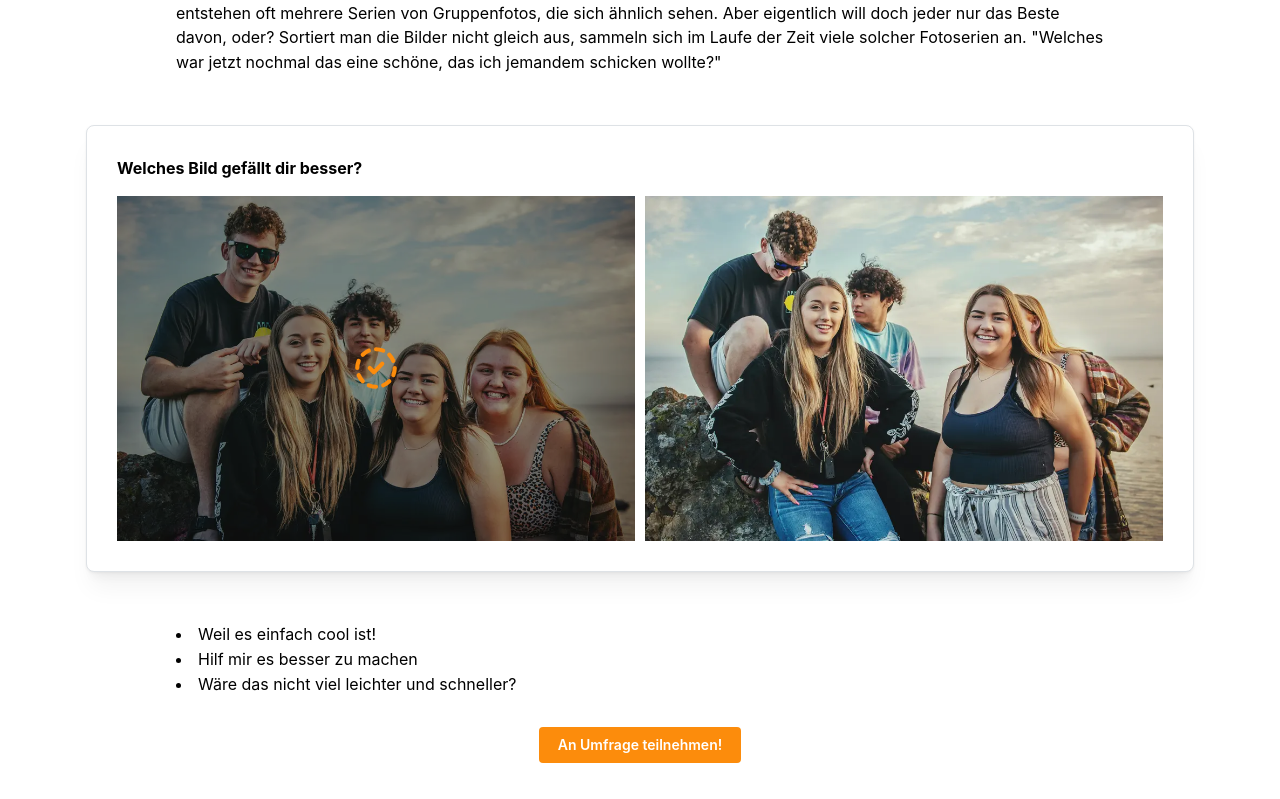
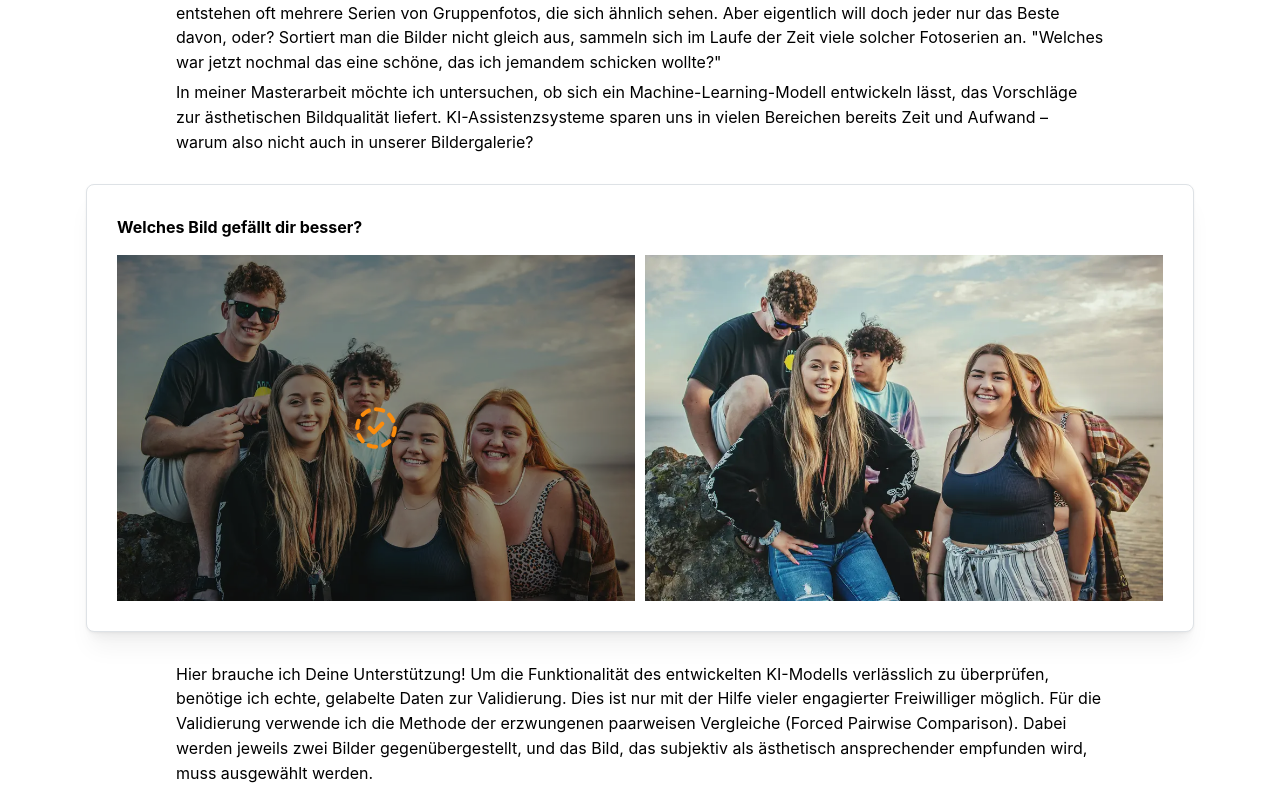
Before and after one commit to joleitner/pwc-tool, a Next.js app: page / in a window 1280 px wide. Shown: the part 181-980 px from the top of the page. Built offline with nearby package versions, Linux system fonts and the light colour scheme.

Commit message:
update hompage

```diff
--- a/app/page.tsx
+++ b/app/page.tsx
@@ -1,15 +1,7 @@
 import { Footer } from "@/components/Footer/Footer";
 import { Header } from "@/components/Header/Header";
 import { PwcExample } from "@/components/PwcExample/PwcExample";
-import {
-  Button,
-  Container,
-  Flex,
-  List,
-  ListItem,
-  Text,
-  Title,
-} from "@mantine/core";
+import { Button, Container, Flex, Text, Title } from "@mantine/core";
 
 export default function Home() {
   return (
@@ -29,15 +21,26 @@ export default function Home() {
             solcher Fotoserien an. &quot;Welches war jetzt nochmal das eine
             schöne, das ich jemandem schicken wollte?&quot;
           </Text>
-          <Text my={5}></Text>
+          <Text my={5}>
+            In meiner Masterarbeit möchte ich untersuchen, ob sich ein
+            Machine-Learning-Modell entwickeln lässt, das Vorschläge zur
+            ästhetischen Bildqualität liefert. KI-Assistenzsysteme sparen uns in
+            vielen Bereichen bereits Zeit und Aufwand – warum also nicht auch in
+            unserer Bildergalerie?
+          </Text>
         </Container>
         <PwcExample />
         <Container size="md">
-          <List>
-            <ListItem>Weil es einfach cool ist!</ListItem>
-            <ListItem>Hilf mir es besser zu machen</ListItem>
-            <ListItem>Wäre das nicht viel leichter und schneller?</ListItem>
-          </List>
+          <Text my={5}>
+            Hier brauche ich Deine Unterstützung! Um die Funktionalität des
+            entwickelten KI-Modells verlässlich zu überprüfen, benötige ich
+            echte, gelabelte Daten zur Validierung. Dies ist nur mit der Hilfe
+            vieler engagierter Freiwilliger möglich. Für die Validierung
+            verwende ich die Methode der erzwungenen paarweisen Vergleiche
+            (Forced Pairwise Comparison). Dabei werden jeweils zwei Bilder
+            gegenübergestellt, und das Bild, das subjektiv als ästhetisch
+            ansprechender empfunden wird, muss ausgewählt werden.
+          </Text>
           <Flex justify="center" my={30}>
             <Button component="a" href="/participate">
               An Umfrage teilnehmen!
--- a/components/PwcExample/PwcExample.tsx
+++ b/components/PwcExample/PwcExample.tsx
@@ -6,7 +6,7 @@ import groupImage2 from "../../public/group_image_2.webp";
 import classes from "./PwcExample.module.css";
 
 export const PwcExample = () => (
-  <Paper shadow="md" p={30} radius="md" my={50} withBorder>
+  <Paper shadow="md" p={30} radius="md" my={30} withBorder>
     <Text fw="bold" mb={15}>
       Welches Bild gefällt dir besser?
     </Text>
```
